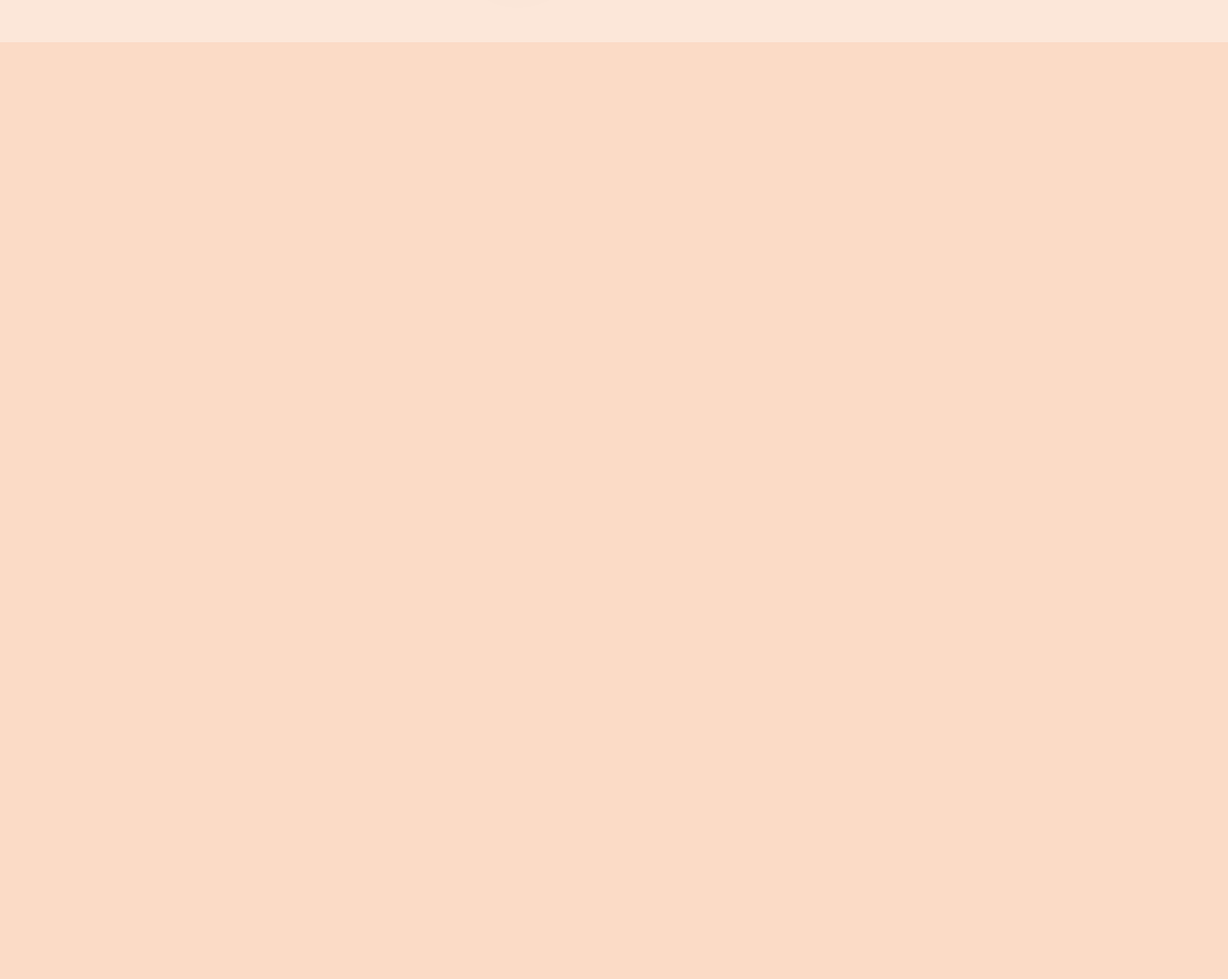
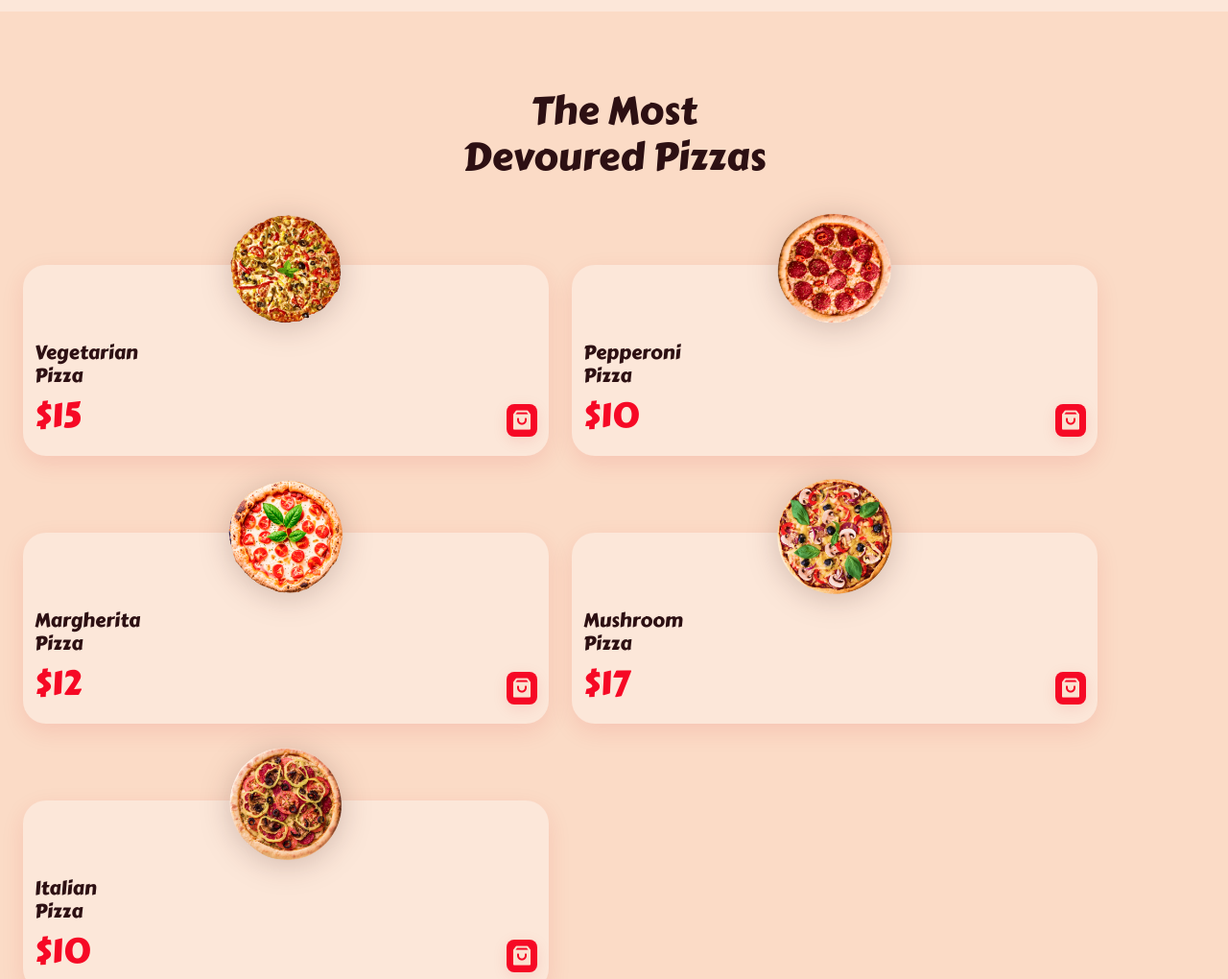
Before and after one commit to bdn009/responsive-pizza-website-main, a plain HTML site: page index.html in a window 1280 px wide. Shown: the part 4207-5227 px from the top of the page at 96% size. Before the commit the page ends 4507 px from the top, so only its background shows below. Drawn offline with nearby package versions, Linux system fonts and the light colour scheme.

Commit message:
product section done

```diff
--- a/assets/css/styles.css
+++ b/assets/css/styles.css
@@ -422,6 +422,58 @@ img {
 }
 
 /*=============== PRODUCTS ===============*/
+.productsContainer{
+  padding-top: 3.5rem;
+  grid-template-columns: repeat(2, 1fr);
+  gap: 5rem 1.5rem;
+}
+.productsCard{
+  position: relative;
+  background-color: var(--container-color);
+  padding: 5rem .75rem 1.25rem .75rem;
+  border-radius: 1.5rem;
+  box-shadow: 0px 8px 24px hsla(353, 100%, 40%, 0.1);
+}
+.productsImg{
+  width: 120px;
+  position: absolute;
+  top: -3.5rem;
+  left: 0;
+  right: 0;
+  margin-inline: auto;
+  filter: var(--shadow-small-img);
+  transition: transform .4s;
+}
+.productsTitle{
+  font-size: var(--h3-font-size);
+  margin-bottom: .5rem;
+}
+.productsPrice{
+  font-family: var(--second-font);
+  font-size: var(--h1-font-size);
+  color: var(--first-color);
+  line-height: 120%;
+}
+.buttonShop{
+  position: absolute;
+  bottom: 1.25rem;
+  right: .75rem;
+  padding: 4px;
+  background-color: var(--first-color);
+  color: var(--white-color);
+  border-radius: .5rem;
+  font-size: 1.5rem;
+  display: inline-flex;
+  box-shadow:0px 4px 16px hsla(353, 100%, 40%, 0.1);
+  cursor: pointer;
+  transition: background-color .4s;
+}
+.buttonShop:hover{
+  background-color: var(--first-color-alt);
+}
+.productsCard:hover .productsImg{
+  transform: translateY(-.5rem);
+}
 
 
 /*=============== CONTACT ===============*/
--- a/index.html
+++ b/index.html
@@ -127,6 +127,14 @@
                         <img src="assets/img/popular-3.png" alt="popularImage" class="popularImage">
                         <h3 class="popularTitle">Pepperoni Pizza</h3>
                      </article>
+                     <article class="popularCard swiper-slide">
+                        <img src="assets/img/product-1.png" alt="popularImage" class="popularImage">
+                        <h3 class="popularTitle">Meat Pizza</h3>
+                     </article>
+                     <article class="popularCard swiper-slide">
+                        <img src="assets/img/product-5.png" alt="popularImage" class="popularImage">
+                        <h3 class="popularTitle">Hawaiian Pizza</h3>
+                     </article>
                   </div>
 
                </div>
@@ -135,9 +143,8 @@
 
          <!--==================== RECIPE ====================-->
          <section class="recipe section">
+            <h2 class="sectionTitle">Fresh And <br> Natural Ingredients</h2>
             <div class="recipeContainer container grid">
-               <h2 class="sectionTitle">Fresh And <br> Natural Ingredients</h2>
-
                <div class="recipeIngredients">
                   <img src="assets/img/recipe-flour.png" alt="flour" class="recipeImage">
                   <div>
@@ -179,7 +186,48 @@
 
          <!--==================== PRODUCTS ====================-->
          <section class="products section" id="products">
-
+            <h2 class="sectionTitle">The Most <br> Devoured Pizzas</h2>
+            <div class="productsContainer container grid">
+               <article class="productsCard">
+                  <img src="assets/img/product-1.png" alt="product" class="productsImg">
+                  <h3 class="productsTitle">Vegetarian <br> Pizza</h3>
+                  <span class="productsPrice">$15</span>
+                  <a href="#"><button class="buttonShop">
+                     <i class="ri-shopping-bag-3-fill"></i>
+                  </button></a>
+               </article>
+               <article class="productsCard">
+                  <img src="assets/img/product-2.png" alt="product" class="productsImg">
+                  <h3 class="productsTitle">Pepperoni <br> Pizza</h3>
+                  <span class="productsPrice">$10</span>
+                  <a href="#"><button class="buttonShop">
+                     <i class="ri-shopping-bag-3-fill"></i>
+                  </button></a>                  </article>
+               <article class="productsCard">
+                  <img src="assets/img/product-3.png" alt="product" class="productsImg">
+                  <h3 class="productsTitle">Margherita <br> Pizza</h3>
+                  <span class="productsPrice">$12</span>
+                  <a href="#"><button class="buttonShop">
+                     <i class="ri-shopping-bag-3-fill"></i>
+                  </button></a>
+               </article>
+               <article class="productsCard">
+                  <img src="assets/img/product-4.png" alt="product" class="productsImg">
+                  <h3 class="productsTitle">Mushroom <br> Pizza</h3>
+                  <span class="productsPrice">$17</span>
+                  <a href="#"><button class="buttonShop">
+                     <i class="ri-shopping-bag-3-fill"></i>
+                  </button></a>
+               </article>
+               <article class="productsCard">
+                  <img src="assets/img/product-5.png" alt="product" class="productsImg">
+                  <h3 class="productsTitle">Italian <br> Pizza</h3>
+                  <span class="productsPrice">$10</span>
+                  <a href="#"><button class="buttonShop">
+                     <i class="ri-shopping-bag-3-fill"></i>
+                  </button></a>
+               </article>
+            </div>
          </section>
 
          <!--==================== CONTACT ====================-->
```
